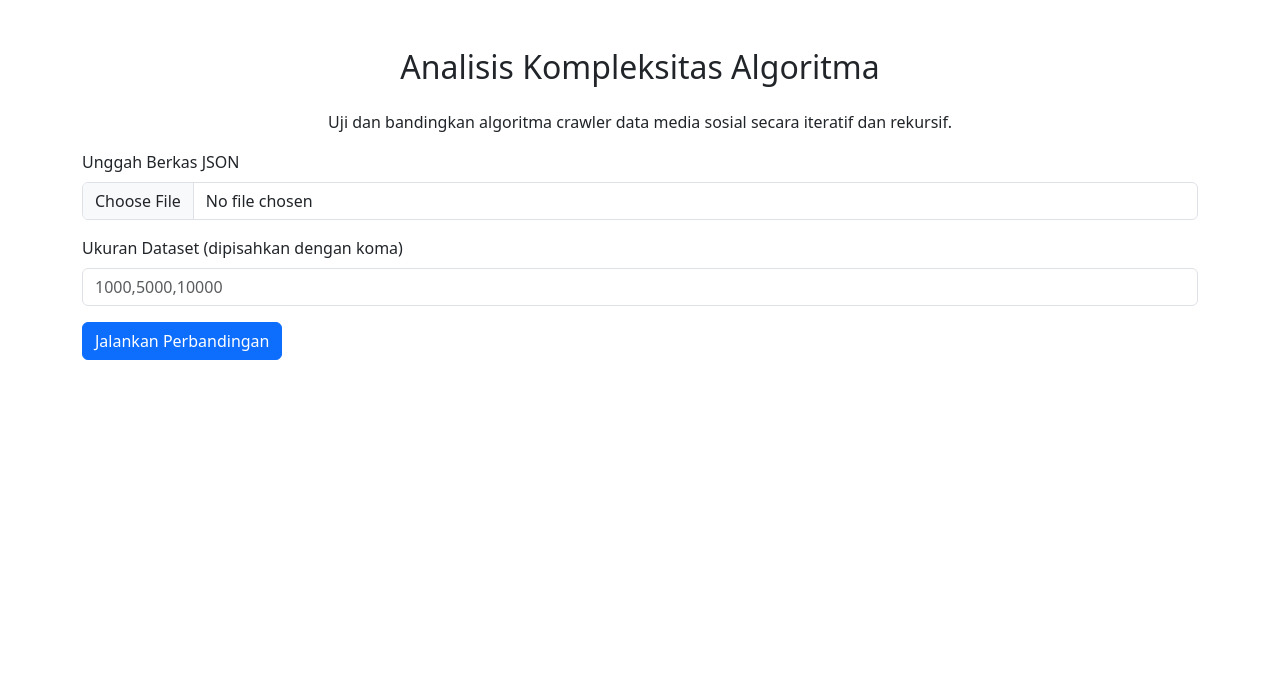
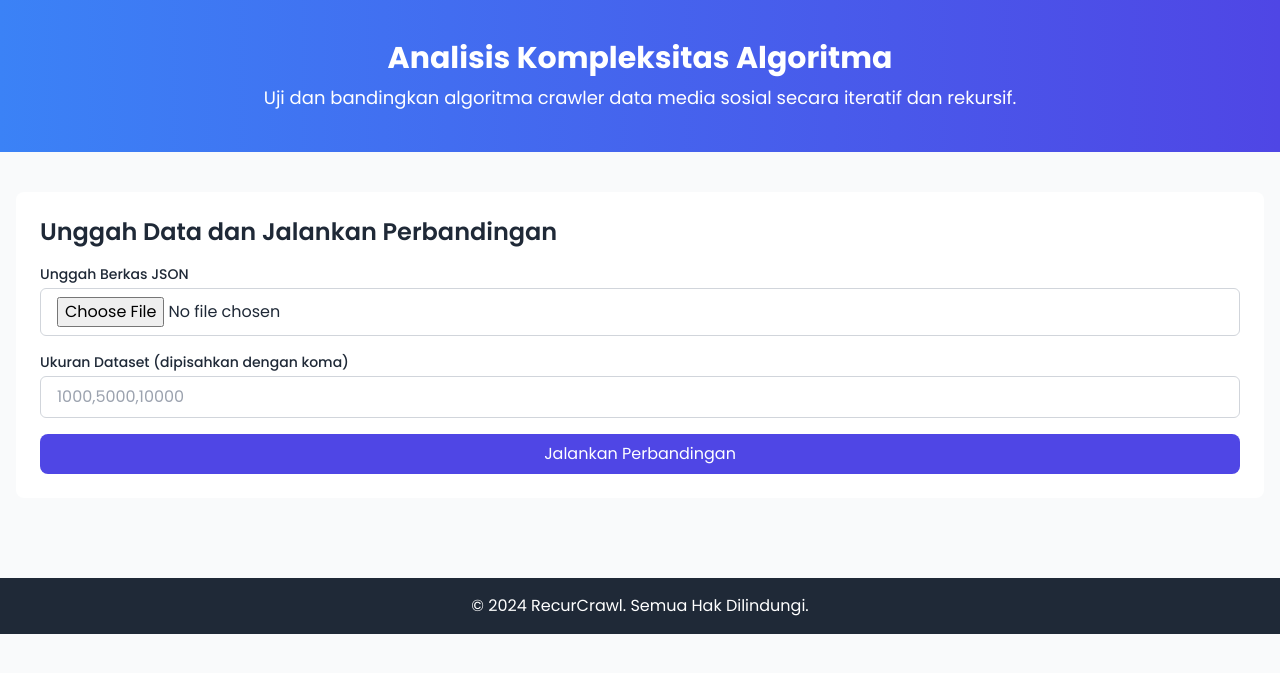
Before and after one commit to RozhakXD/RecurCrawl, a Flask app: page / in a window 1280 px wide. Shown: the top 673 px of the page. Run offline with Flask 3, Linux system fonts and the light colour scheme; some libraries are stand-ins or nearby versions.

Commit message:
Updating Version 2.0

```diff
--- a/app/routes.py
+++ b/app/routes.py
@@ -11,9 +11,9 @@ def index():
             ukuran_dataset = list(map(int, request.form['dataset_sizes'].split(',')))
 
             json_data = algorithm.baca_json(file=file)
-            diagram_path = algorithm.plot_waktu_perbandingan(data=json_data, ukuran_dataset=ukuran_dataset)
+            diagram_path, tabel_path = algorithm.plot_waktu_perbandingan(data=json_data, ukuran_dataset=ukuran_dataset)
 
-            return render_template('index.html', plot_path=diagram_path)
+            return render_template('index.html', plot_path=diagram_path, table_path=tabel_path)
         except json.decoder.JSONDecodeError:
             return render_template('index.html', error="File JSON tidak valid!")
         except Exception as error:
--- a/app/templates/index.html
+++ b/app/templates/index.html
@@ -3,28 +3,75 @@
 <head>
     <meta charset="UTF-8">
     <meta name="viewport" content="width=device-width, initial-scale=1.0">
-        <title>RecurCrawl - Algoritma Crawler</title>
-        <link rel="stylesheet" href="https://cdn.jsdelivr.net/npm/bootstrap@5.3.0/dist/css/bootstrap.min.css">
+    <title>RecurCrawl - Analisis Algoritma</title>
+    <link rel="icon" href="{{ url_for('static', filename='images/favicon.ico') }}" type="image/x-icon">
+    <script src="https://cdn.tailwindcss.com"></script>
+    <link href="https://fonts.googleapis.com/css2?family=Poppins:wght@400;500;600;700&display=swap" rel="stylesheet">
+    <style>
+        body {
+            font-family: 'Poppins', sans-serif;
+        }
+    </style>
 </head>
-    <body>
-        <div class="container mt-5">
-            <h2 class="text-center mb-4">Analisis Kompleksitas Algoritma</h2>
-            <p class="text-center">Uji dan bandingkan algoritma crawler data media sosial secara iteratif dan rekursif.</p> {% if error %} <div class="alert alert-danger" role="alert">
-                {{ error }}
-            </div> {% endif %} <form id="uploadForm" class="mb-4" enctype="multipart/form-data" action="/" method="POST">
-                <div class="mb-3">
-                    <label for="jsonInput" class="form-label">Unggah Berkas JSON</label>
-                    <input type="file" id="jsonInput" name="json_file" class="form-control" accept=".json" required>
+<body class="bg-gray-50 text-gray-800">
+    <!-- Hero Section -->
+    <div class="bg-gradient-to-r from-blue-500 to-indigo-600 text-white py-10">
+        <div class="container mx-auto px-4">
+            <h1 class="text-3xl font-bold text-center">Analisis Kompleksitas Algoritma</h1>
+            <p class="text-center mt-2 text-lg">
+                Uji dan bandingkan algoritma crawler data media sosial secara iteratif dan rekursif.
+            </p>
         </div>
-                <div class="mb-3">
-                    <label for="sizeInput" class="form-label">Ukuran Dataset (dipisahkan dengan koma)</label>
-                    <input type="text" id="sizeInput" name="dataset_sizes" class="form-control" placeholder="1000,5000,10000" required>
     </div>
-                <button type="submit" class="btn btn-primary">Jalankan Perbandingan</button>
+
+    <!-- Main Content -->
+    <div class="container mx-auto px-4 mt-10">
+        <!-- Error Alert -->
+        {% if error %}
+        <div class="bg-red-100 border-l-4 border-red-500 text-red-700 p-4 mb-4" role="alert">
+            <p>{{ error }}</p>
+        </div>
+        {% endif %}
+
+        <!-- Upload Form -->
+        <form id="uploadForm" class="bg-white rounded-lg p-6" enctype="multipart/form-data" action="/" method="POST">
+            <h2 class="text-2xl font-semibold mb-4">Unggah Data dan Jalankan Perbandingan</h2>
+            <div class="mb-4">
+                <label for="jsonInput" class="block text-sm font-medium">Unggah Berkas JSON</label>
+                <input type="file" id="jsonInput" name="json_file" class="mt-1 block w-full px-4 py-2 border border-gray-300 rounded-md focus:ring-indigo-500 focus:border-indigo-500" accept=".json" required>
+            </div>
+            <div class="mb-4">
+                <label for="sizeInput" class="block text-sm font-medium">Ukuran Dataset (dipisahkan dengan koma)</label>
+                <input type="text" id="sizeInput" name="dataset_sizes" class="mt-1 block w-full px-4 py-2 border border-gray-300 rounded-md focus:ring-indigo-500 focus:border-indigo-500" placeholder="1000,5000,10000" required>
+            </div>
+            <button type="submit" class="w-full bg-indigo-600 text-white py-2 px-4 rounded-lg hover:bg-indigo-700 transition-all">Jalankan Perbandingan</button>
         </form>
-            <div id="resultsContainer" class="mt-4"> {% if plot_path %} <a href="{{ plot_path }}" download>
-                    <img src="{{ plot_path }}" alt="Plot Perbandingan Waktu Eksekusi" class="img-fluid">
-                </a> {% endif %} </div>
+
+        <!-- Results Section -->
+        <div id="resultsContainer" class="mt-10 grid grid-cols-1 md:grid-cols-2 gap-6">
+            {% if plot_path %}
+            <div class="bg-white rounded-lg overflow-hidden">
+                <h3 class="bg-indigo-600 text-white text-center py-2">Plot Perbandingan</h3>
+                <a href="{{ plot_path }}" download class="block">
+                    <img src="{{ plot_path }}" alt="Plot Perbandingan Waktu Eksekusi" class="w-full">
+                </a>
             </div>
+            {% endif %}
+
+            {% if table_path %}
+            <div class="bg-white rounded-lg overflow-hidden">
+                <h3 class="bg-indigo-600 text-white text-center py-2">Tabel Perbandingan</h3>
+                <a href="{{ table_path }}" download class="block">
+                    <img src="{{ table_path }}" alt="Tabel Perbandingan Waktu Eksekusi" class="w-full">
+                </a>
+            </div>
+            {% endif %}
+        </div>
+    </div>
+
+    <!-- Footer -->
+    <footer class="bg-gray-800 text-white text-center py-4 mt-10">
+        <p>&copy; 2024 RecurCrawl. Semua Hak Dilindungi.</p>
+    </footer>
 </body>
 </html>
--- a/requirements.txt
+++ b/requirements.txt
@@ -1,3 +1,4 @@
 matplotlib==3.8.3
 Flask==3.0.3
 rich==13.9.4
+pandas==2.2.3
```
Also changed, not shown: app/utils/algorithm.py (+20 -1 lines), app/static/images/diagram.png, app/static/images/favicon.ico (added), app/static/images/tabel.png (added). Lines whose indentation alone changed are shown as unchanged.
